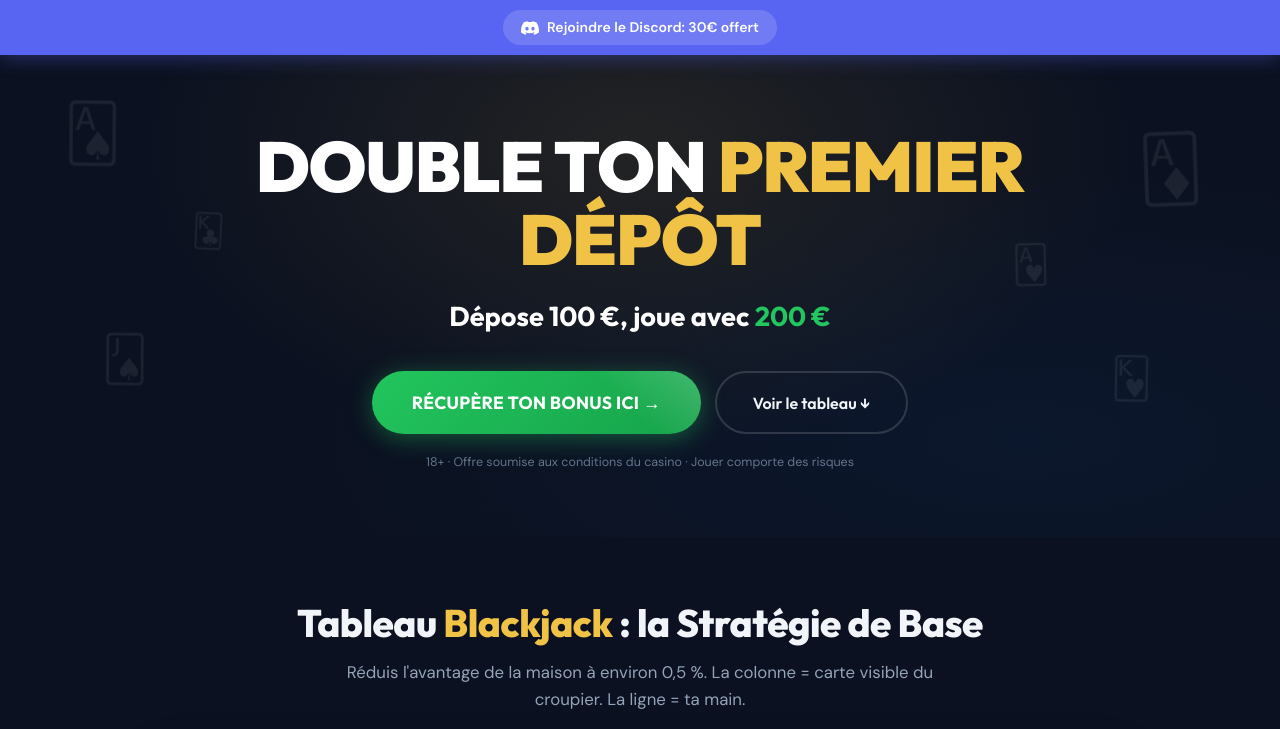
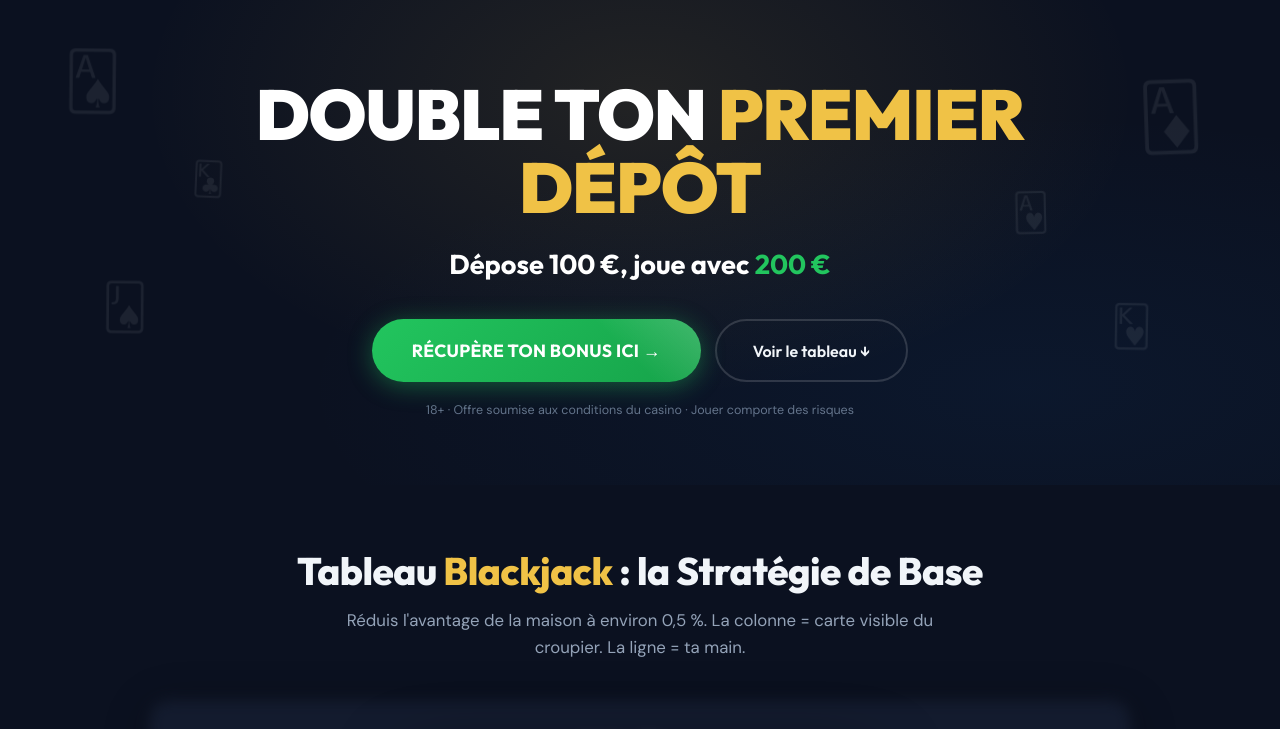
Before and after one commit to Magogogogroscul/boisterous-panda-3d581e, a website: page index.html in a window 1280 px wide. Shown: the top 729 px of the page. Drawn offline with Linux system fonts and the light colour scheme.

Commit message:
Accueil : retrait de la bannière Discord
Co-Authored-By: Claude Fable 5.2 <noreply@anthropic.com>
Claude-Session: https://claude.ai/code/session_01AocYEFr1YXRchSdKT1eoWi

```diff
--- a/index.html
+++ b/index.html
@@ -447,7 +447,7 @@ section { padding: 72px 20px; }
 .cta-btn { animation: none; letter-spacing: .3px; padding: 17px 40px; }
 .cta-divider { display: none; }
 /* haut de page */
-.hero { min-height: 0; padding: 78px 20px 64px; }
+.hero { min-height: 0; margin-top: 0; padding: 78px 20px 64px; }
 .hero-content { max-width: 780px; }
 .hero .hero-stat { margin-bottom: 22px; }
 .hero-title { font-size: clamp(2.4rem, 7vw, 4.4rem); line-height: 1.04; letter-spacing: -1px; }
@@ -512,14 +512,6 @@ footer { padding: 46px 20px; line-height: 1.7; }
 </style>
 </head>
 <body>
-
-<!-- DISCORD BAR -->
-<div class="telegram-bar">
-  <a href="https://taap.it/giveawaydiscord" id="discord-link" target="_blank">
-    <svg viewBox="0 0 24 24"><path d="M20.317 4.37a19.791 19.791 0 0 0-4.885-1.515.074.074 0 0 0-.079.037c-.21.375-.444.864-.608 1.25a18.27 18.27 0 0 0-5.487 0 12.64 12.64 0 0 0-.617-1.25.077.077 0 0 0-.079-.037A19.736 19.736 0 0 0 3.677 4.37a.07.07 0 0 0-.032.027C.533 9.046-.32 13.58.099 18.057a.082.082 0 0 0 .031.057 19.9 19.9 0 0 0 5.993 3.03.078.078 0 0 0 .084-.028c.462-.63.874-1.295 1.226-1.994a.076.076 0 0 0-.041-.106 13.107 13.107 0 0 1-1.872-.892.077.077 0 0 1-.008-.128 10.2 10.2 0 0 0 .372-.292.074.074 0 0 1 .077-.01c3.928 1.793 8.18 1.793 12.062 0a.074.074 0 0 1 .078.01c.12.098.246.198.373.292a.077.077 0 0 1-.006.127 12.299 12.299 0 0 1-1.873.892.077.077 0 0 0-.041.107c.36.698.772 1.362 1.225 1.993a.076.076 0 0 0 .084.028 19.839 19.839 0 0 0 6.002-3.03.077.077 0 0 0 .032-.054c.5-5.177-.838-9.674-3.549-13.66a.061.061 0 0 0-.031-.03zM8.02 15.33c-1.183 0-2.157-1.085-2.157-2.419 0-1.333.956-2.419 2.157-2.419 1.21 0 2.176 1.096 2.157 2.42 0 1.333-.956 2.418-2.157 2.418zm7.975 0c-1.183 0-2.157-1.085-2.157-2.419 0-1.333.956-2.419 2.157-2.419 1.21 0 2.176 1.096 2.157 2.42 0 1.333-.946 2.418-2.157 2.418z"/></svg>
-    Rejoindre le Discord: 30€ offert
-  </a>
-</div>
 
 <!-- HERO -->
 <section class="hero">
```
